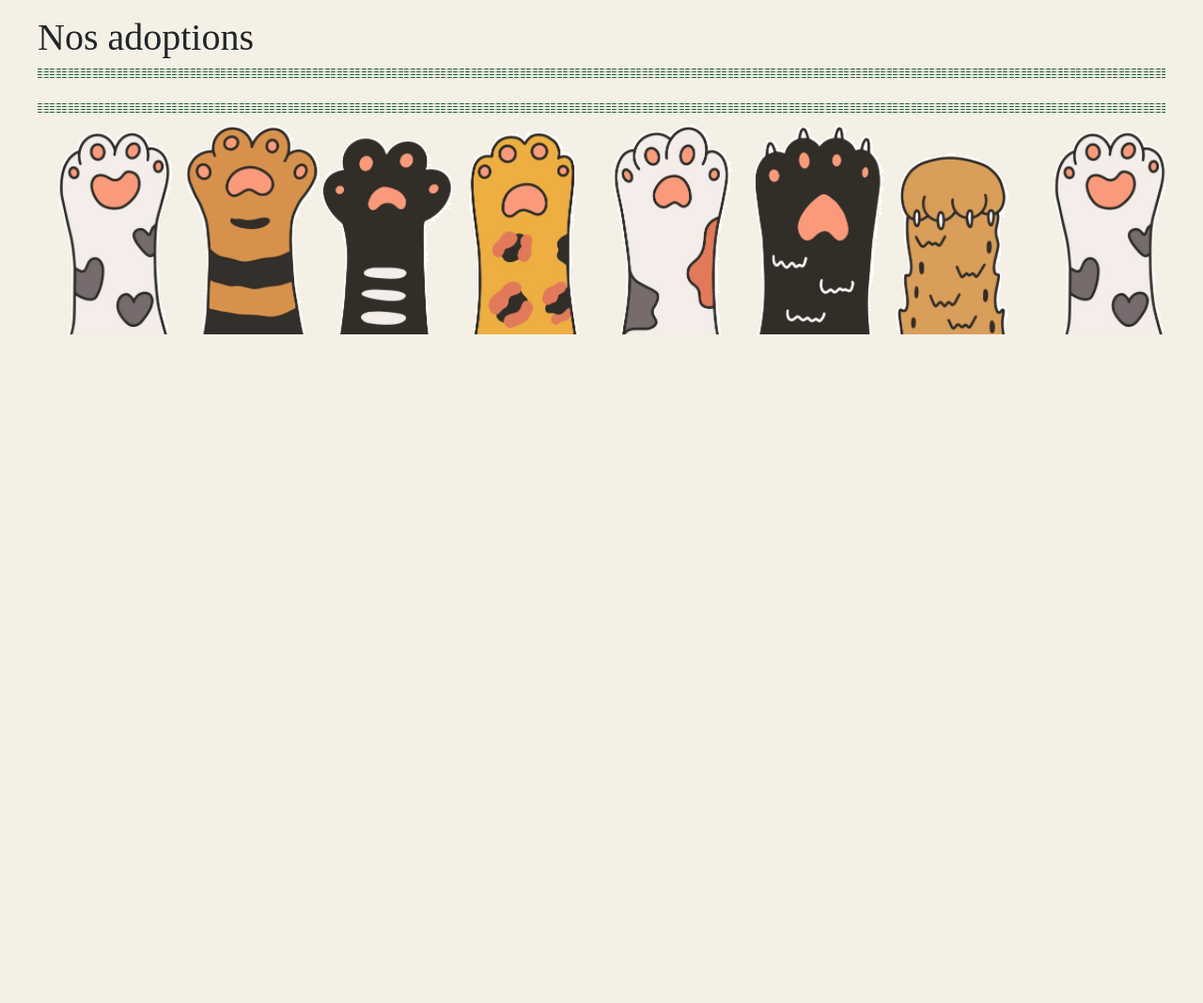
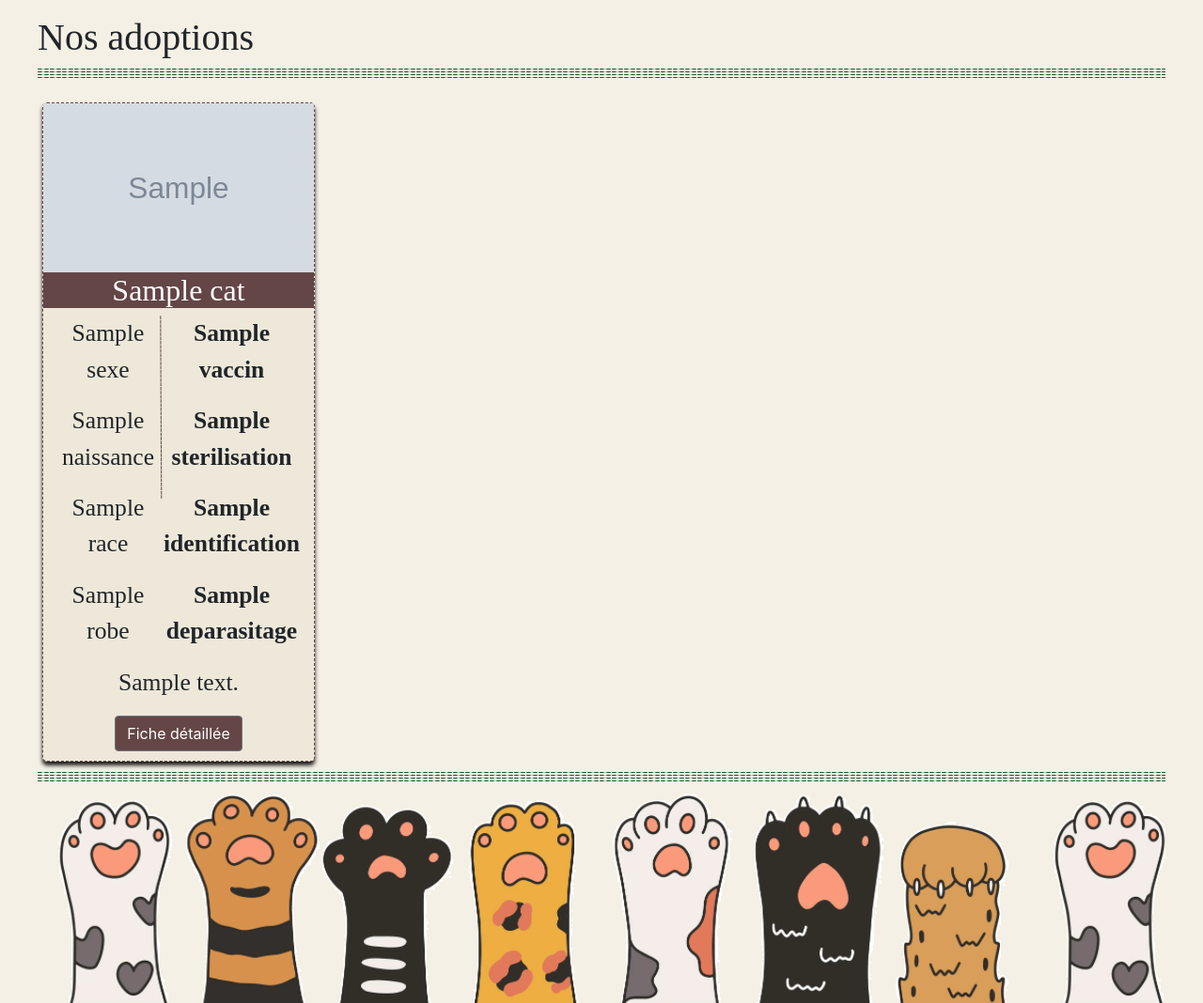
Before and after one commit to gdtdg/site_association_chat, a Flask app: template app/templates/adoptions.html in a window 1280 px wide. Shown: the part 107-1175 px from the top of the page at 94% size. Before the commit the page ends 463 px from the top, so only its background shows below. Run offline with Flask 2, Linux system fonts and the light colour scheme; the template is opened without the code that fills it: most values are stand-ins (such as "Sample title", 1, 10 or a date in 2020); grey boxes marked "Sample" are stand-in pictures; some libraries are stand-ins or nearby versions.

Commit message:
Change pattern of the 'for i in range(len(list))' to iterate over the elements of the lists.

```diff
--- a/app/serveur.py
+++ b/app/serveur.py
@@ -57,9 +57,8 @@ def a_propos():
 @app.route('/adoptions/')
 def adoptions():
     cat_list = db.session.query(Chat).all()
-    cat_list_len = len(cat_list)
     images = os.listdir(os.path.join(app.static_folder, 'adoptions_images'))
-    return render_template('adoptions.html', cat_list_len=cat_list_len, cat_list=cat_list, images=images)
+    return render_template('adoptions.html', cat_list=cat_list, images=images)
 
 
 @app.route('/adoptions/<id_chat>')
@@ -159,9 +158,7 @@ def chat_ajoute():
 def messages_contact():
     if len(session) != 0:
         messages_list = db.session.query(MessageContact).all()
-        messages_list_len = len(messages_list)
-        return render_template('messages_contact.html', messages_list_len=messages_list_len,
-                               messages_list=messages_list)
+        return render_template('messages_contact.html', messages_list=messages_list)
     else:
         return render_template('login.html')
 
--- a/app/templates/adoptions.html
+++ b/app/templates/adoptions.html
@@ -21,31 +21,31 @@
         <div class="separateur-full"></div>
         </br>
         <div class="list_of_vignettes">
-            {%for i in range(0, cat_list_len)%}
+            {%for cat in cat_list%}
             <div class="vignette">
-                <img src="{{ url_for ('static', filename='adoptions_images/' ~ cat_list[i].photo) }}"
+                <img src="{{ url_for ('static', filename='adoptions_images/' ~ cat.photo) }}"
                 style="width:100%; height:180px; max-width: 300px" alt="image_chat" />
-                <h2 style="text-align: center;background-color: #644646;color: white; font-family:Segoe Script">{{cat_list[i].nom}}</h2>
+                <h2 style="text-align: center;background-color: #644646;color: white; font-family:Segoe Script">{{cat.nom}}</h2>
                 <div class="caracteristique_chat">
                     <div>
-                        <p>{{cat_list[i].sexe}}</p>
-                        <p>{{cat_list[i].naissance}}</p>
-                        <p>{{cat_list[i].race}}</p>
-                        <p>{{cat_list[i].robe}}</p>
+                        <p>{{cat.sexe}}</p>
+                        <p>{{cat.naissance}}</p>
+                        <p>{{cat.race}}</p>
+                        <p>{{cat.robe}}</p>
                     </div>
                     <div><img src="{{ url_for ('static', filename='website_images/sep_vertical.png')}}" /></div>
                     <div>
-                        <p><b>{{cat_list[i].vaccin}}</b></p>
-                        <p><b>{{cat_list[i].sterilisation}}</b></p>
-                        <p><b>{{cat_list[i].identification}}</b></p>
-                        <p><b>{{cat_list[i].deparasitage}}</b></p>
+                        <p><b>{{cat.vaccin}}</b></p>
+                        <p><b>{{cat.sterilisation}}</b></p>
+                        <p><b>{{cat.identification}}</b></p>
+                        <p><b>{{cat.deparasitage}}</b></p>
                     </div>
                 </div>
                 <div>
                     <p style="padding-left: 15px;padding-right: 15px;">
-                        {{cat_list[i].commentaire}}
+                        {{cat.commentaire}}
                     </p>
-                    <div style="text-align: center"><a class="btn btn-secondary" href="http://127.0.0.1:5000/adoptions/{{cat_list[i].id}}" >Fiche détaillée</a></div>
+                    <div style="text-align: center"><a class="btn btn-secondary" href="http://127.0.0.1:5000/adoptions/{{cat.id}}" >Fiche détaillée</a></div>
                 </div>
             </div>
             {%endfor%}
```
Also changed, not shown: app/orm_tables.py (+0 -9 lines), app/templates/messages_contact.html (+12 -12 lines).
